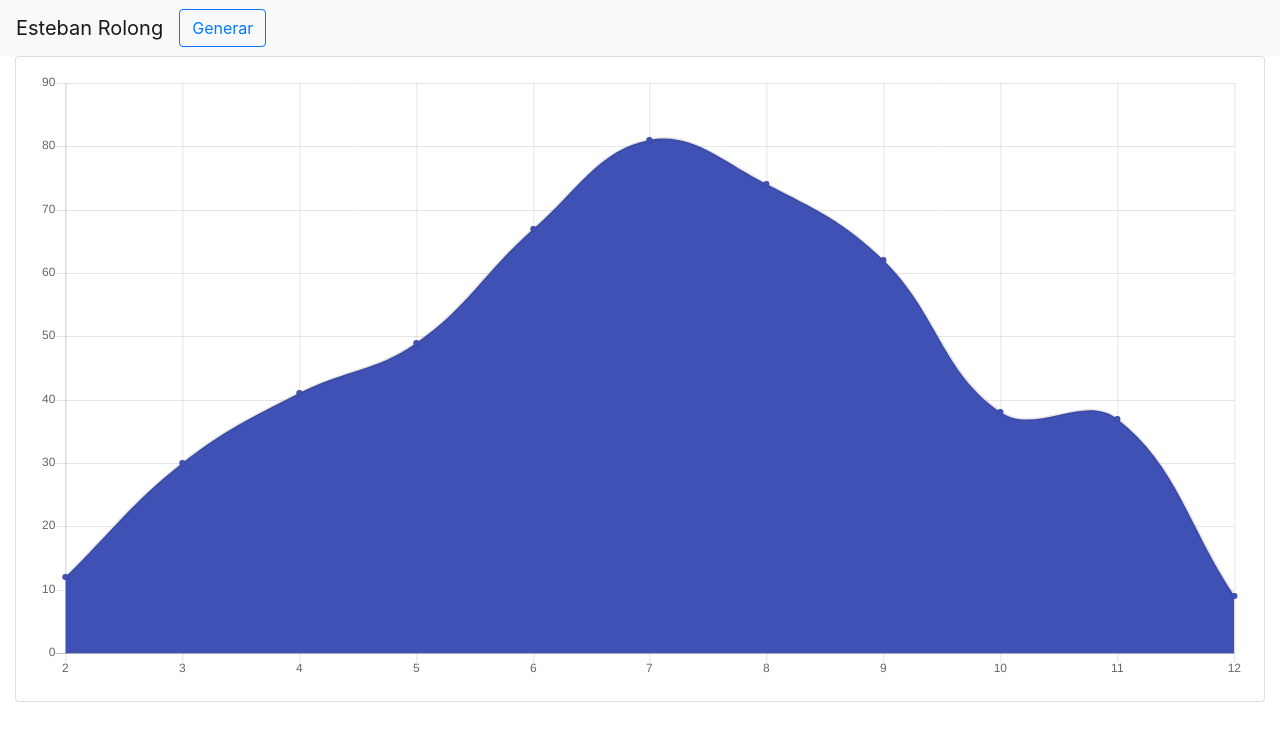
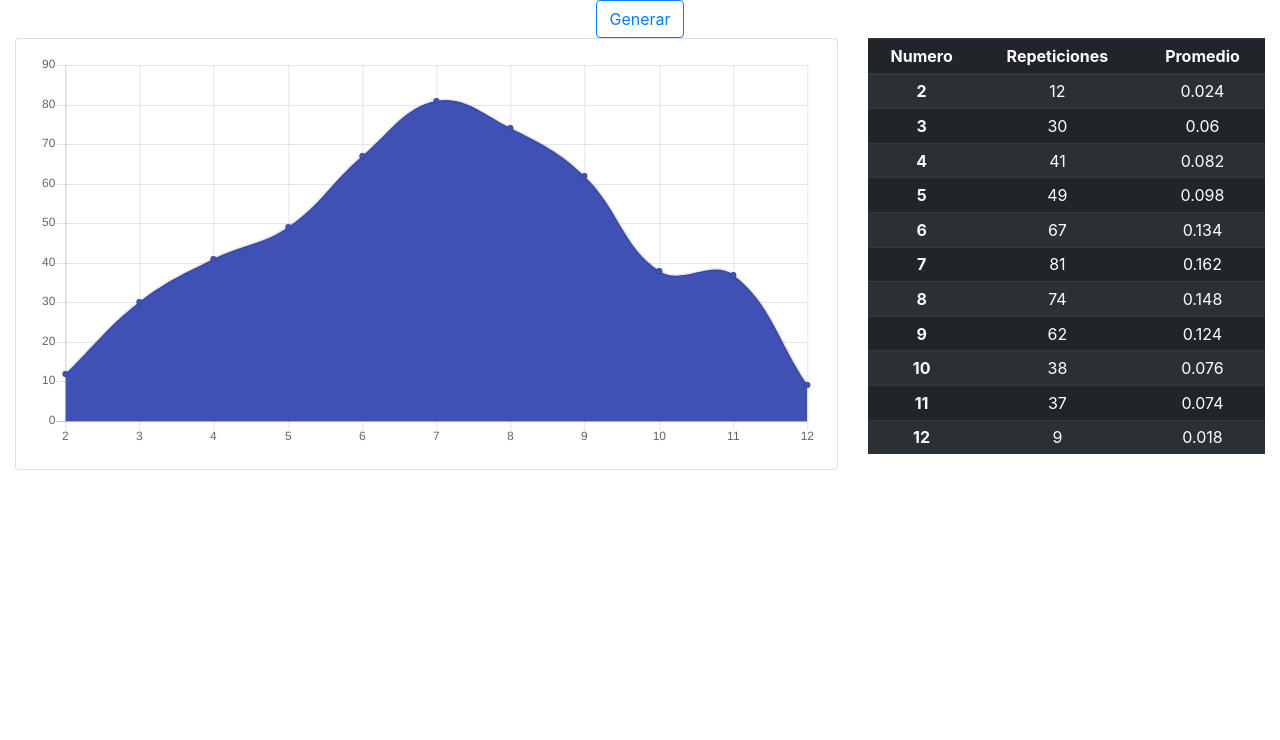
Before and after one commit to mariovzc/taller-simulacion, a plain HTML site: page index.html in a window 1280 px wide. Drawn offline with Linux system fonts and the light colour scheme.

Commit message:
agregando tabla para ver datos

```diff
--- a/index.html
+++ b/index.html
@@ -9,21 +9,12 @@
   <title>Document</title>
 </head>
 <body>
-    <nav class="navbar navbar-expand-lg navbar-light bg-light">
-      <a class="navbar-brand" href="#">Esteban Rolong</a>
-      <button class="navbar-toggler" type="button" data-toggle="collapse" data-target="#navbarSupportedContent" aria-controls="navbarSupportedContent" aria-expanded="false" aria-label="Toggle navigation">
-        <span class="navbar-toggler-icon"></span>
-      </button>
-
-      <div class="collapse navbar-collapse" id="navbarSupportedContent">
-        <div  class=" text-center form-inline my-2 my-lg-0">
-          <button class="btn btn-outline-primary my-2 my-sm-0" id="generar">Generar</button>
-        </div>
-      </div>
-    </nav>
-  <div class="container-fluid">
+  <div class="text-center btn-cnt">
+    <button class="btn btn-outline-primary my-2 my-sm-0" id="generar">Generar</button>
+  </div>
+  <div class="container-fluid cnt">
     <div class="row">
-      <div class="col-xs-12 col-md-12 col-lg-12">
+      <div class="col-xs-12 col-md-8 col-lg-8">
         <div class="card">
           <div class="card-body text-center">
             <div>
@@ -32,6 +23,21 @@
           </div>
         </div>
       </div>
+      <div class="col-xs-12 col-md-4 col-lg-4">
+          <div class="table-responsive">
+            <table class="table table-striped table-dark table-sm">
+              <thead class="thead-dark">
+                <tr>
+                  <th scope="col" class="text-center">Numero</th>
+                  <th scope="col" class="text-center">Repeticiones</th>
+                  <th scope="col" class="text-center">Promedio</th>
+                </tr>
+              </thead>
+              <tbody id="tabla">
+              </tbody>
+            </table>
+          </div>
+        </div>
     </div>
   </div>
 
```
